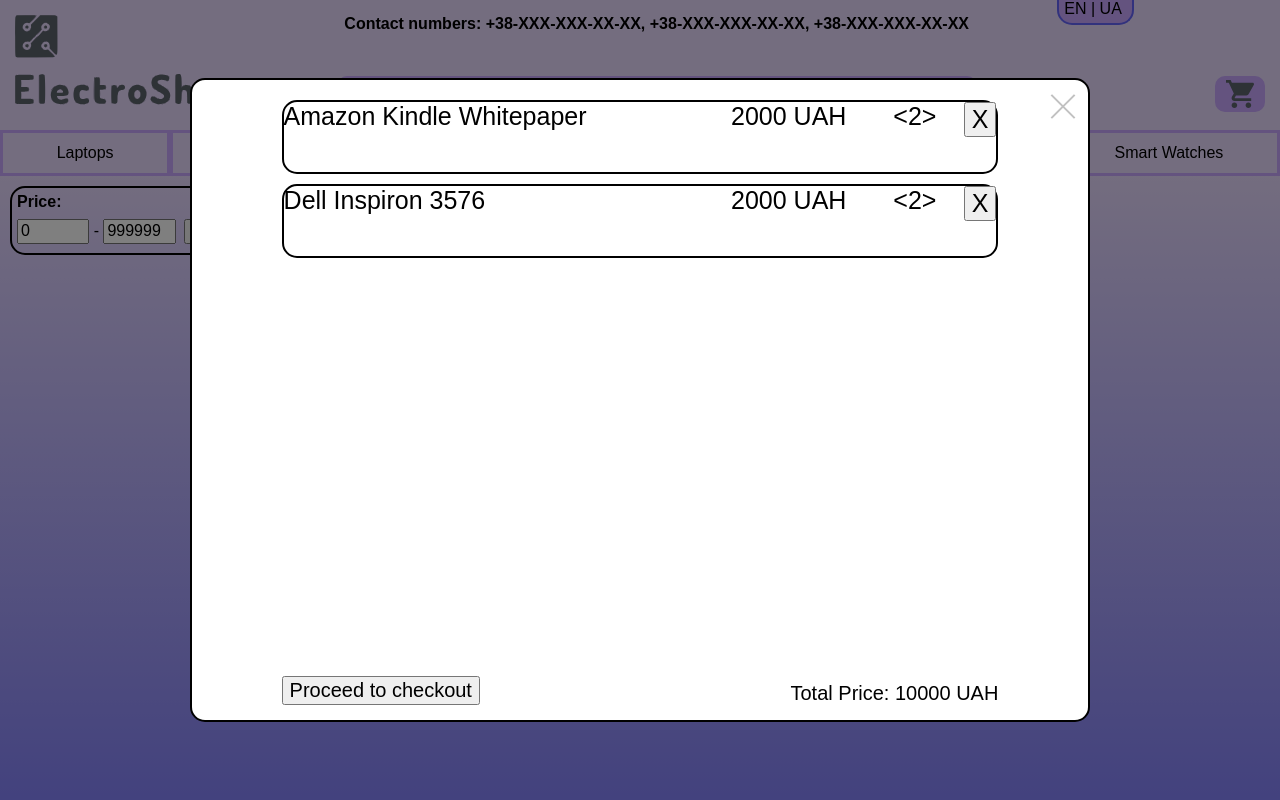
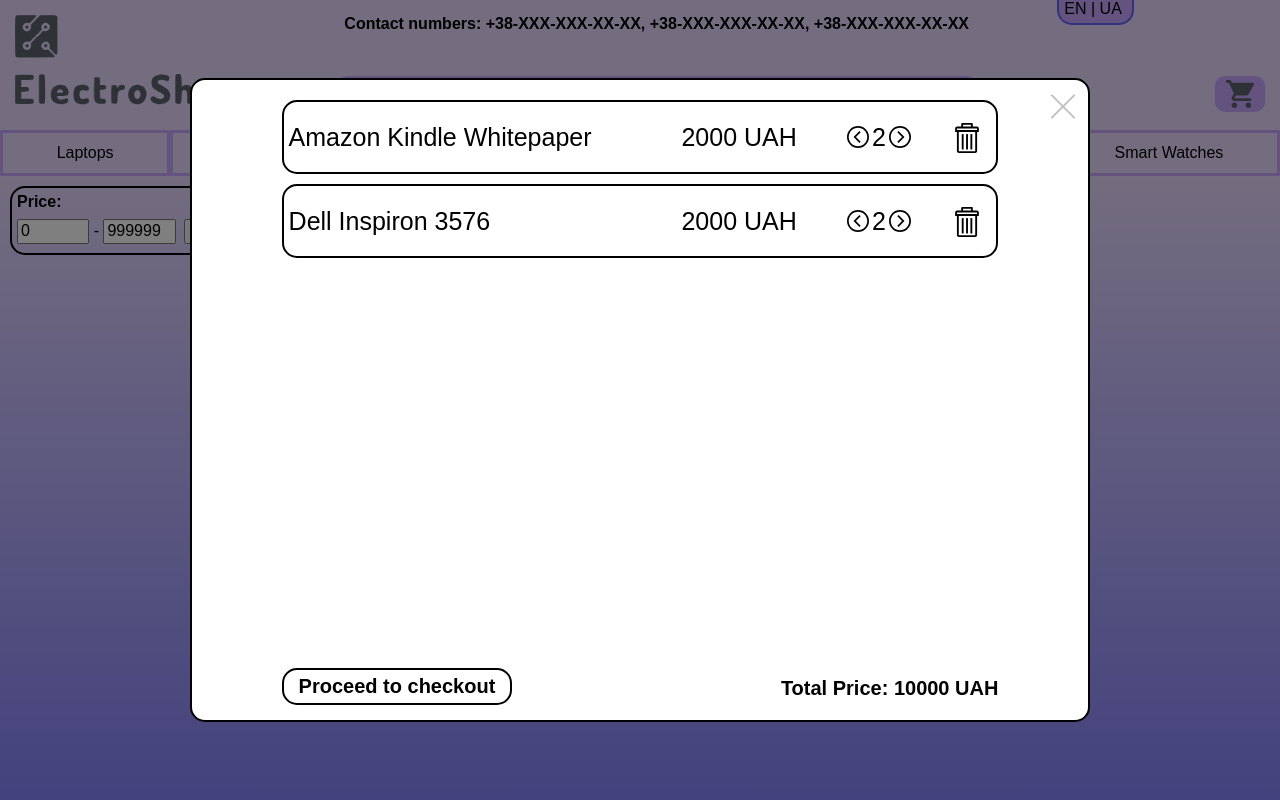
Before and after one commit to AlexKuskov/electro-shop, an Angular app: page /search in a window 1280 px wide. Shown: the top 800 px of the page. Built offline with nearby package versions, Linux system fonts and the light colour scheme.

Commit message:
Done with cart component styling

```diff
--- a/src/app/components/content/filter-section/filter-section.component.html
+++ b/src/app/components/content/filter-section/filter-section.component.html
@@ -6,7 +6,7 @@
 
       <input class="filter-parameter__checkbox" type="checkbox" id="checkbox-{{ parameterIndex }}">
       <label class="filter-parameter__down-arrow-wrapper" for="checkbox-{{ parameterIndex }}">
-        <img class="down-arrow-icon" src="assets/images/icons/down-arrow.svg" alt="Toggle">
+        <img class="down-arrow-icon" src="assets/images/icons/arrow.svg" alt="Toggle">
       </label>
 
       <ul class="filter-parameter__option-list">
--- a/src/app/components/modal/cart/cart.component.html
+++ b/src/app/components/modal/cart/cart.component.html
@@ -1,28 +1,36 @@
 <div class="cart">
   <ul class="cart__product-list">
     <li class="product">
-      <div class="product__title">Amazon Kindle Whitepaper</div>
+      <div class="product__title-wrapper">
+        <span class="product__title">Amazon Kindle Whitepaper</span>
+      </div>
 
       <div class="product__price">2000 UAH</div>
 
       <div class="product__number">
-        <span class="product__subtract-button"><</span>
-        <span class="product__amount">2</span>
-        <span class="product__add-button">></span>
+        <img class="product__subtract-button" src="assets/images/icons/arrow.svg" alt="Subtract">
+        <div class="product__amount">2</div>
+        <img class="product__add-button" src="assets/images/icons/arrow.svg" alt="Add">
       </div>
-      <button class="product__delete-button">X</button>
+      <button class="product__delete-button">
+        <img class="product__delete-icon" src="assets/images/icons/rubbish-bin.svg" alt="Delete">
+      </button>
     </li>
     <li class="product">
-        <div class="product__title">Dell Inspiron 3576</div>
-
-        <div class="product__number">
-          <span class="product__subtract-button"><</span>
-          <span class="product__amount">2</span>
-          <span class="product__add-button">></span>
+        <div class="product__title-wrapper">
+          <span class="product__title">Dell Inspiron 3576</span>
         </div>
 
         <div class="product__price">2000 UAH</div>
-        <button class="product__delete-button">X</button>
+
+        <div class="product__number">
+          <img class="product__subtract-button" src="assets/images/icons/arrow.svg" alt="Subtract">
+          <div class="product__amount">2</div>
+          <img class="product__add-button" src="assets/images/icons/arrow.svg" alt="Add">
+        </div>
+        <button class="product__delete-button">
+          <img class="product__delete-icon" src="assets/images/icons/rubbish-bin.svg" alt="Delete">
+        </button>
       </li>
   </ul>
   <button class="cart__order-button">Proceed to checkout</button>
--- a/src/app/components/modal/cart/cart.component.scss
+++ b/src/app/components/modal/cart/cart.component.scss
@@ -1,3 +1,7 @@
+:host {
+    --product-height: 70px;
+}
+
 .cart {
     position: relative;
     width: 80%;
@@ -20,43 +24,103 @@
     position: relative;
     border: 2px solid rgb(0, 0, 0);
     margin: 10px 0;
-    height: 70px;
+    height: var(--product-height);
     border-radius: 15px;
 }
 
-.product__title {
-    display: inline-block;
+.product__title-wrapper {
     width: 45%;
     height: 100%;
+    display: inline-table;
+    margin-left: 5px;
+}
+
+.product__title {
+    display: table-cell;
+    vertical-align: middle;
 }
 
 .product__number {
     display: inline-block;
     position: absolute;
-    right: 60px;
+    top: 0;
+    bottom: 0;
+    margin: auto;
+    right: 12%;
+    height: 28px;
+}
+
+.product__subtract-button {
+    height: 22px;
+    position: relative;
+    top: 2px;
+    transform: rotate(90deg);
+}
+
+.product__amount {
+    display: inline-block;
+    margin: 0 3px;
+    margin-bottom: 3px;
+}
+
+.product__add-button {
+    height: 22px;
+    position: relative;
+    top: 2px;
+    transform: rotate(-90deg);
 }
 
 .product__price {
     display: inline-block;
     position: absolute;
-    right: 150px;
+    right: 28%;
+    height: inherit;
+    line-height: var(--product-height);
+    vertical-align: middle;
 }
 
 .product__delete-button {
     display: inline-block;
     position: absolute;
-    right: 0;
+    height: 30px;
+    right: 8px;
+    top: 0;
+    bottom: 0;
+    margin: auto;
+    border: none;
+    background-color: transparent;
+    outline: none;
+}
+
+.product__delete-icon {
+    height: 30px;
 }
 
 .cart__order-button {
     position: absolute;
+    padding: 5px 15px;
+    font-weight: 700;
     bottom: 15px;
     font-size: 20px;
+    background-color: transparent;
+    border: 2px solid rgb(0, 0, 0);
+    border-radius: 15px;
+    outline: none;
+    cursor: pointer;
+
+    &:hover {
+        background-color: rgb(219, 219, 219);
+    }
+
+    &:active {
+        background-color: rgb(187, 187, 187);
+    }
 }
 
 .cart__total-price {
     position: absolute;
     right: 0;
-    bottom: 15px;
+    bottom: 20px;
     font-size: 20px;
+    font-weight: 700;
 }
```
Also changed, not shown: src/assets/images/icons/arrow.svg (renamed from src/assets/images/icons/down-arrow.svg), src/assets/images/icons/rubbish-bin.svg (added).
